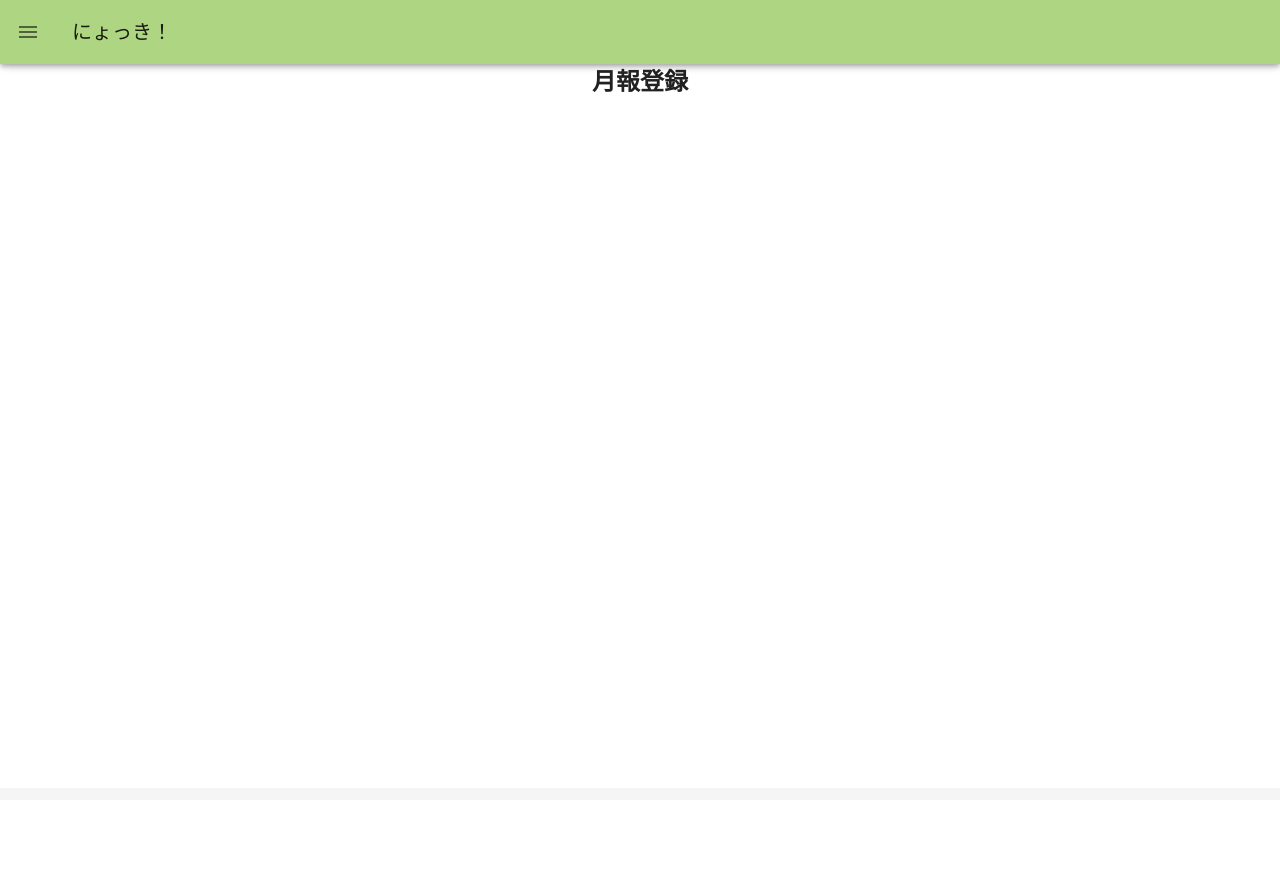
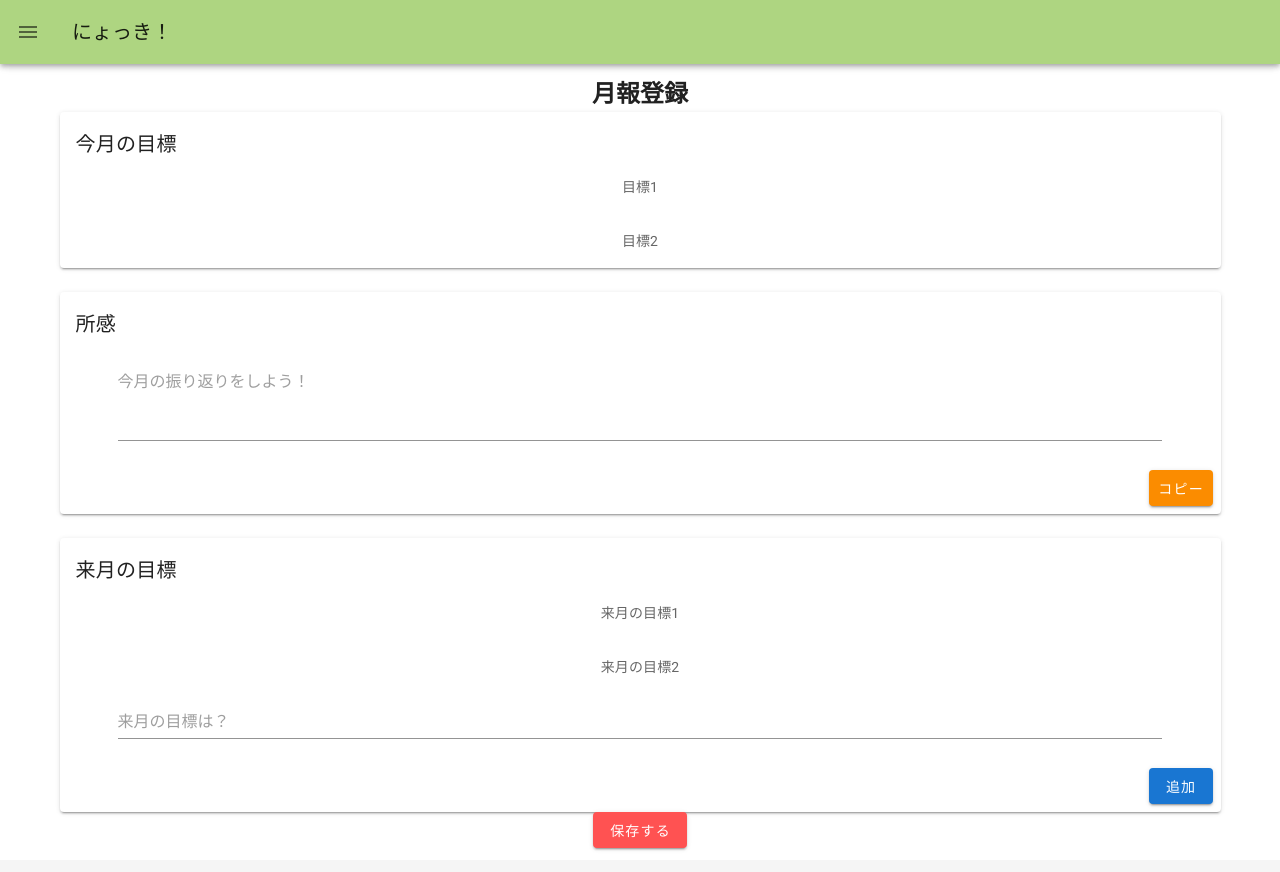
Before and after one commit to salt877/nyokki, a Vue app: page /registerMonthlyReport in a window 1280 px wide. Before the commit the page ends 800 px from the top, so only its background shows below. Built offline with nearby package versions, Linux system fonts and the light colour scheme.

Commit message:
月報登録画面を作成しました。

```diff
--- a/src/views/ManageToDo.vue
+++ b/src/views/ManageToDo.vue
@@ -1,5 +1,5 @@
 <template>
-  <div style="text-align: center">
+      <v-container>
         <h2>ToDo管理</h2>
         <h3>達成率：○○％</h3>
         <div id="box1" class="box">
@@ -12,8 +12,7 @@
                 <li v-for="complete in completes" :key="complete.no">{{ complete.name }} </li>
             </draggable>
         </div>
-
-</div>
+      </v-container>
 </template>
 
 <script>
@@ -42,12 +41,15 @@ import draggable from 'vuedraggable';
 </script>
 
 <style scoped>
+h2 {
+    text-align: center;
+}
 h3 {
     text-align: right;
     margin-right: 5%;
 }
 .box {
-    width: 42.5%;
+    width: 49%;
     float: left;
     border-radius: 1em;
     padding: 2em;
@@ -56,13 +58,11 @@ h3 {
 }
 #box1 {
     border: 0.3em solid rgb(255, 123, 123);
-    margin-left: 5%;
-    margin-right: 2.5%;
+    margin-right: 1%;
 }
 #box2 {
     border: 0.3em solid rgb(142, 159, 255);
-    margin-left: 2.5%;
-    margin-right: 5%;
+    margin-left: 1%;
 }
 
 #box1::before {
--- a/src/views/RegisterMonthlyReport.vue
+++ b/src/views/RegisterMonthlyReport.vue
@@ -1,11 +1,114 @@
 <template>
-  <div style="text-align: center">
-  <h2>月報登録</h2>
-</div>
+    <v-container>
+        <h2>月報登録</h2>
+         <v-row>
+            <v-col>
+                <v-card>
+                    <v-card-title>今月の目標</v-card-title>
+                    <v-card-text
+                        v-for="tmGoal in thisMonthsGoals"
+                        :key="tmGoal"
+                    >
+                        {{ tmGoal.text }}
+                    </v-card-text>
+                </v-card>
+            </v-col>
+         </v-row>
+         <v-row>
+            <v-col>
+                <v-card>
+                    <v-card-title>所感</v-card-title>
+                    <v-textarea
+                        class="mt-0"
+                        auto-grow
+                        rows="3"
+                        value=""
+                        placeholder="今月の振り返りをしよう！"
+                    >
+                    </v-textarea>
+                    <v-card-actions>
+                        <v-btn
+                            color="warning"
+                            @click="copyImpressions()"
+                            >コピー
+                        </v-btn>
+                    </v-card-actions>
+                </v-card>
+            </v-col>
+         </v-row>
+        <v-row>
+            <v-col>
+                <v-card>
+                    <v-card-title>来月の目標</v-card-title>
+                    <v-card-text
+                        v-for=" nmGoal in nextMonthsGoals"
+                        :key="nmGoal">
+                        {{ nmGoal.text }}
+                    </v-card-text>
+                    <v-text-field
+                        placeholder="来月の目標は？"
+                        v-model="inputNextMonthsGoals"
+                        >
+                    </v-text-field>
+                    <v-card-actions>
+                        <v-btn
+                            color="primary"
+                            @click="addNextMonthsTarget()"
+                        >
+                        追加
+                        </v-btn>
+                    </v-card-actions>
+                </v-card>
+            </v-col>
+        </v-row>
+        <v-btn
+            color="error"
+            @click="saveMonthlyReport"
+            >保存する
+        </v-btn>
+    </v-container>
 </template>
 
 <script>
   export default {
-    name: "RegisterMonthlyReport"
+    name: "RegisterMonthlyReport",
+    data() {
+        return {
+            thisMonthsGoals:[
+                { text: '目標1'},
+                { text: '目標2'}
+            ],
+            inputNextMonthsGoals: '',
+            nextMonthsGoals: [
+                { text: '来月の目標1' },
+                { text: '来月の目標2' }
+            ]
+        }
+    },
+    methods: {
+        addNextMonthsTarget: function(){
+            const newMonthsGoals = this.inputNextMonthsGoals;
+            if (!newMonthsGoals){
+                return ;
+            }
+            this.nextMonthsGoals.push({
+                text: newMonthsGoals
+            });
+            this.inputNextMonthsGoals = '';
+        }
+    }
   };
 </script>
+
+<style scoped>
+.container {
+    text-align: center;
+}
+.v-input {
+    width: 90%;
+    margin: auto;
+}
+.v-btn {
+    margin: 0 0 0 auto;
+}
+</style>
--- a/src/views/RegisterToDo.vue
+++ b/src/views/RegisterToDo.vue
@@ -1,5 +1,5 @@
 <template>
-    <div style="text-align: center">
+    <v-container>
         <h2>ToDo登録</h2>
         <v-row>
             <v-col>
@@ -43,7 +43,7 @@
             </v-card>
             </v-col>
         </v-row>
-    </div>
+    </v-container>
 </template>
 
 <script>
@@ -52,16 +52,11 @@
     data(){
         return {
             toDoCard: '',
-            todos:
-                [{
-                    text: 'タスク1'
-                },
-                {
-                    text: 'タスク2'
-                },
-                {
-                    text: 'タスク3'
-                }]
+            todos:[
+                { text: 'タスク1' },
+                { text: 'タスク2' },
+                { text: 'タスク3' }
+            ]
         }
     },
     methods: {
@@ -79,8 +74,11 @@
   };
 </script>
 <style scoped>
+.container {
+    text-align: center;
+}
 .row {
-    align-content: "center";
+    align-content: center;
     margin: 5em 0em;
 }
 .v-input, .v-card{
```
Lines whose indentation alone changed are shown as unchanged.
